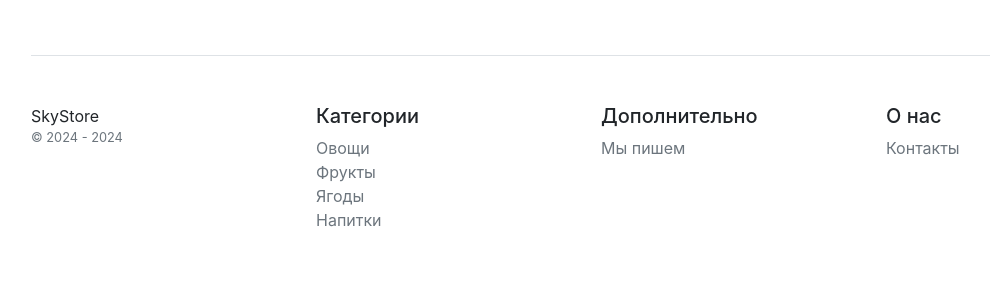
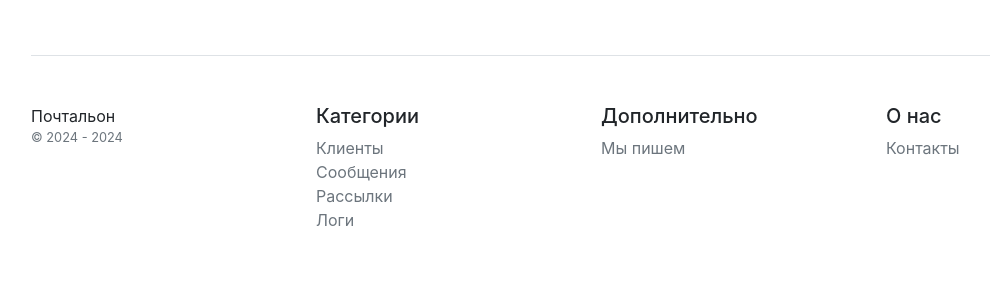
Before and after one commit to mariyaparus/mailing_list_service, a Django app: page / in a window 1280 px wide. Shown: the part 298-598 px from the top of the page, without its empty margins (54-1044 px from the left). Run offline with Django 5.2, Linux system fonts and the light colour scheme; the visitor is signed in with stand-in values (Sample User, id 1); some libraries are stand-ins or nearby versions.

Commit message:
update mailing template home

```diff
--- a/mailing/templates/mailing/home.html
+++ b/mailing/templates/mailing/home.html
@@ -19,28 +19,33 @@
     <footer class="pt-4 my-md-5 pt-md-5 border-top">
         <div class="row">
             <div class="col-12 col-md">
-                SkyStore
+                Почтальон
                 <small class="d-block mb-3 text-muted">&copy; 2024 - {% now 'Y' %}</small>
             </div>
             <div class="col-6 col-md">
                 <h5>Категории</h5>
                 <ul class="list-unstyled text-small">
-                    <li><a class="text-muted" href="#">Овощи</a></li>
-                    <li><a class="text-muted" href="#">Фрукты</a></li>
-                    <li><a class="text-muted" href="#">Ягоды</a></li>
-                    <li><a class="text-muted" href="#">Напитки</a></li>
+                    {% if user.is_authenticated %}
+                    <li><a class="text-muted" href="{% url 'mailing:clients' %}">Клиенты</a></li>
+                    <li><a class="text-muted" href="{% url 'mailing:messages' %}">Сообщения</a></li>
+                    <li><a class="text-muted" href="{% url 'mailing:mailings' %}">Рассылки</a></li>
+                    <li><a class="text-muted" href="{% url 'mailing:logs' %}">Логи</a></li>
+                    {% else %}
+                    <li><a class="text-muted" href="{% url 'users:register' %}">Зарегистрироваться</a></li>
+                    <li><a class="text-muted" href="{% url 'users:login' %}">Войти</a></li>
+                    {% endif %}
                 </ul>
             </div>
             <div class="col-6 col-md">
                 <h5>Дополнительно</h5>
                 <ul class="list-unstyled text-small">
-                    <li><a class="text-muted" href="#">Мы пишем</a></li>
+                    <li><a class="text-muted" href="{% url 'blog:blog' %}">Мы пишем</a></li>
                 </ul>
             </div>
             <div class="col-6 col-md">
                 <h5>О нас</h5>
                 <ul class="list-unstyled text-small">
-                    <li><a class="text-muted" href="/contacts/">Контакты</a></li>
+                    <li><a class="text-muted" href="{% url 'mailing:contacts' %}">Контакты</a></li>
                 </ul>
             </div>
         </div>
```
